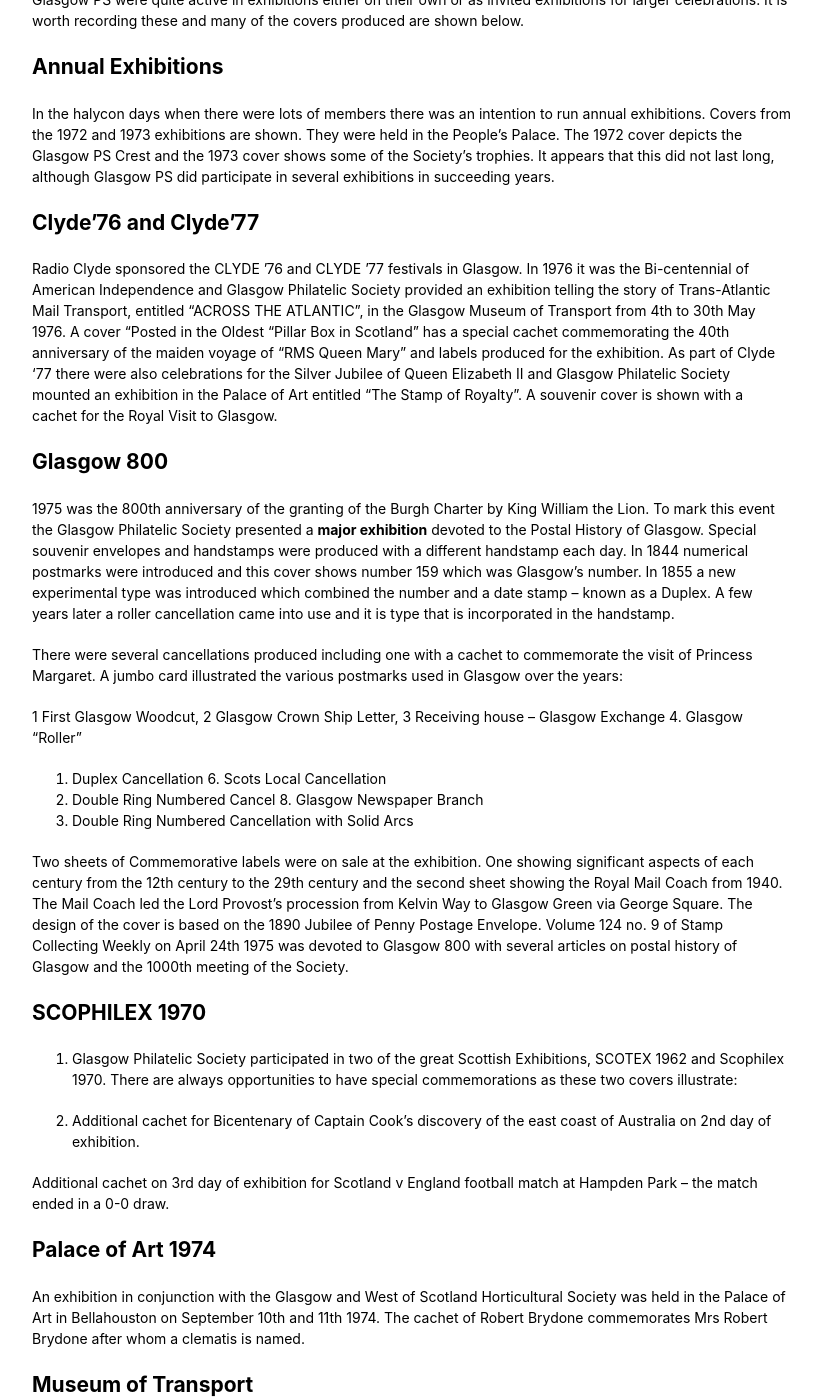
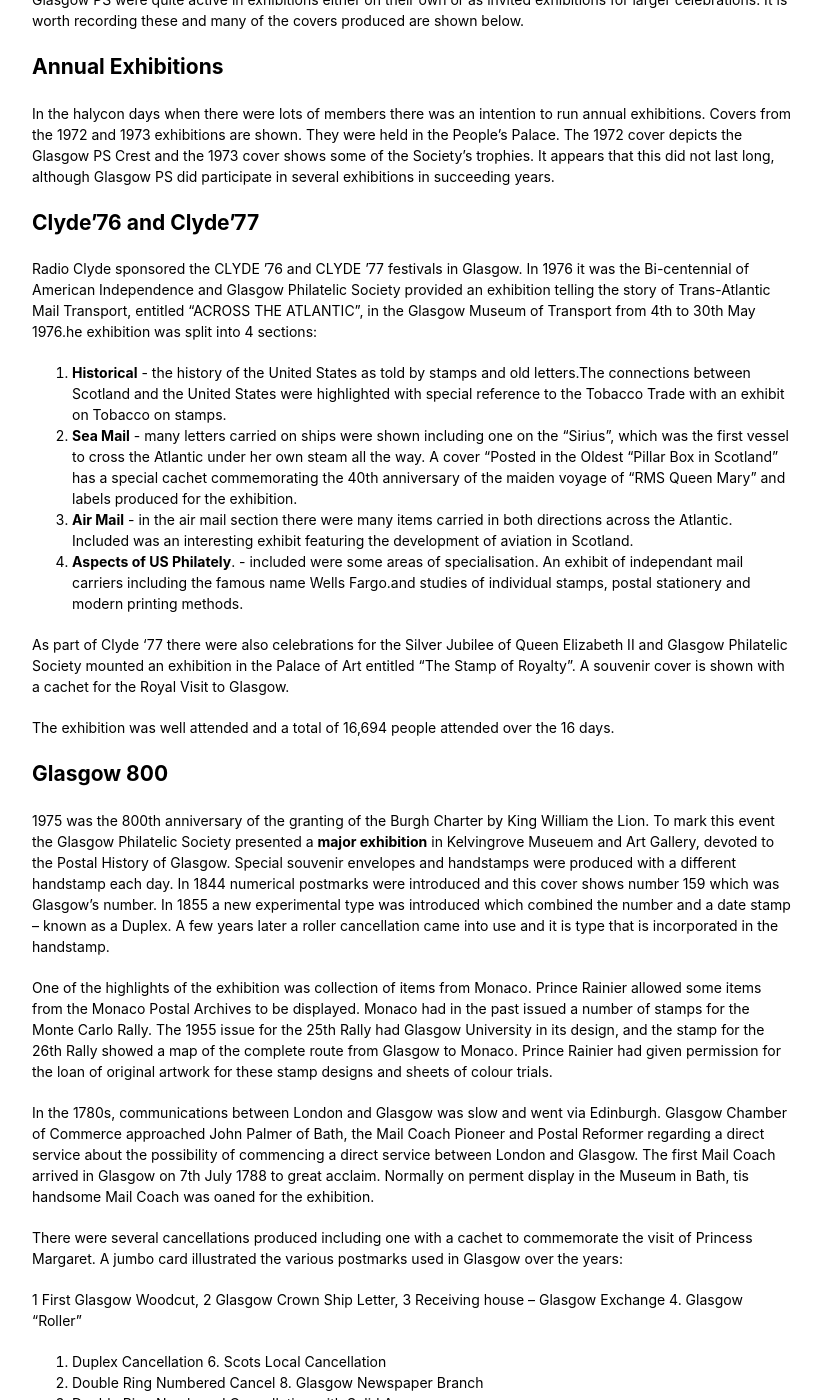
Before and after one commit to astalker/caledonian-stamps, a Jekyll site: the page built from history-glasgow.md, in a window 1280 px wide and 1400 px high, scrolled down 1037 px. Shown: the whole window, without its empty margins (338-1159 px from the left). Built offline with Jekyll 4.4.1, drawn with Linux system fonts in a browser that asks for light colours; our own code applies the rules of GitHub Pages for plain Markdown files; some of the changed text lies outside the part shown.

Commit message:
Enhance historical details and fix typos in history-glasgow.md
Expanded details on the exhibitions held during Clyde '76 and Clyde '77, including sections on historical mail, sea mail, air mail, and US philately. Updated the description of the Glasgow 800 exhibition and corrected typos throughout the document.

```diff
--- a/history-glasgow.md
+++ b/history-glasgow.md
@@ -38,13 +38,24 @@ In the halycon days when there were lots of members there was an intention to ru
 
 ## Clyde'76 and Clyde'77
 
-Radio Clyde sponsored the CLYDE ’76 and CLYDE ’77 festivals in Glasgow. In 1976 it was the Bi-centennial of American Independence and Glasgow Philatelic Society provided an exhibition telling the story of Trans-Atlantic Mail Transport, entitled “ACROSS THE ATLANTIC”, in the Glasgow Museum of Transport from 4th to 30th May 1976.
-A cover “Posted in the Oldest "Pillar Box in Scotland” has a special cachet commemorating the 40th anniversary of the maiden voyage of “RMS Queen Mary” and labels produced for the exhibition.
+Radio Clyde sponsored the CLYDE ’76 and CLYDE ’77 festivals in Glasgow. In 1976 it was the Bi-centennial of American Independence and Glasgow Philatelic Society provided an exhibition telling the story of Trans-Atlantic Mail Transport, entitled “ACROSS THE ATLANTIC”, in the Glasgow Museum of Transport from 4th to 30th May 1976.he exhibition was split into 4 sections:
+
+1. **Historical** - the history of the United States as told by stamps and old letters.The connections between Scotland and the United States were highlighted with special reference to the Tobacco Trade with an exhibit on Tobacco on stamps.
+2. **Sea Mail** - many letters carried on ships were shown including one on the "Sirius", which was the first vessel to cross the Atlantic under her own steam all the way. A cover “Posted in the Oldest "Pillar Box in Scotland” has a special cachet commemorating the 40th anniversary of the maiden voyage of “RMS Queen Mary” and labels produced for the exhibition.
+3. **Air Mail** - in the air mail section there were many items carried in both directions across the Atlantic. Included was an interesting exhibit featuring the development of aviation in Scotland.
+4. **Aspects of US Philately**. - included were some areas of specialisation. An exhibit of independant mail carriers including the famous name Wells Fargo.and studies of individual stamps, postal stationery and modern printing methods.
+
 As part of Clyde ‘77 there were also celebrations for the Silver Jubilee of Queen Elizabeth II and Glasgow Philatelic Society mounted an exhibition in the Palace of Art entitled “The Stamp of Royalty”. A souvenir cover is shown with a cachet for the Royal Visit to Glasgow.
+
+The exhibition was well attended and a total of 16,694 people attended over the 16 days.
 
 ## Glasgow 800
 
-1975 was the 800th anniversary of the granting of the Burgh Charter by King William the Lion. To mark this event the Glasgow Philatelic Society presented a **major exhibition** devoted to the Postal History of Glasgow. Special souvenir envelopes and handstamps were produced with a different handstamp each day. In 1844 numerical postmarks were introduced and this cover shows number 159 which was Glasgow’s number. In 1855 a new experimental type was introduced which combined the number and a date stamp – known as a Duplex. A few years later a roller cancellation came into use and it is type that is incorporated in the handstamp.
+1975 was the 800th anniversary of the granting of the Burgh Charter by King William the Lion. To mark this event the Glasgow Philatelic Society presented a **major exhibition** in Kelvingrove Museuem and Art Gallery, devoted to the Postal History of Glasgow. Special souvenir envelopes and handstamps were produced with a different handstamp each day. In 1844 numerical postmarks were introduced and this cover shows number 159 which was Glasgow’s number. In 1855 a new experimental type was introduced which combined the number and a date stamp – known as a Duplex. A few years later a roller cancellation came into use and it is type that is incorporated in the handstamp.
+
+One of the highlights of the exhibition was collection of items from Monaco. Prince Rainier allowed some items from the Monaco Postal Archives to be displayed. Monaco had in the past issued a number of stamps for the Monte Carlo Rally. The 1955 issue for the 25th Rally had Glasgow University in its design, and the stamp for the 26th Rally showed a map of the complete route from Glasgow to Monaco. Prince Rainier had given permission for the loan of original artwork for these stamp designs and sheets of colour trials.
+
+In the 1780s, communications between London and Glasgow was slow and went via Edinburgh. Glasgow Chamber of Commerce approached John Palmer of Bath, the Mail Coach Pioneer and Postal Reformer regarding a direct service about the possibility of commencing a direct service between London and Glasgow. The first Mail Coach arrived in Glasgow on 7th July 1788 to great acclaim. Normally on perment display in the Museum in Bath, tis handsome Mail Coach was  oaned for the exhibition.
 
 There were several cancellations produced including one with a cachet to commemorate the visit of Princess Margaret.
 A jumbo card illustrated the various postmarks used in Glasgow over the years:
@@ -77,7 +88,7 @@ The museum of Transport was always a good place to holsd exhibitions as their is
 
 **Transport, The Philatelic Movement**
 
-On 6th and 7th June 1988 an exhibition was held in the Museum of Transport when it relocated to the Kelvin Hall The cover is signed by Mr A Smith (Keeper of the Museum) and C Clayson (Assistant Keeper). The cover is a Benham Silk with a Silk showing the iconic tramcars in the Glasgow livery.
+On 6th and 7th June 1988 an exhibition was held in the Museum of Transport when it was relocated to the Kelvin Hall The cover is signed by Mr A Smith (Keeper of the Museum) and C Clayson (Assistant Keeper). The cover is a Benham Silk with a Silk showing the iconic tramcars in the Glasgow livery.
 
 **Glasgow Garden Festival 1988**.
 
```
